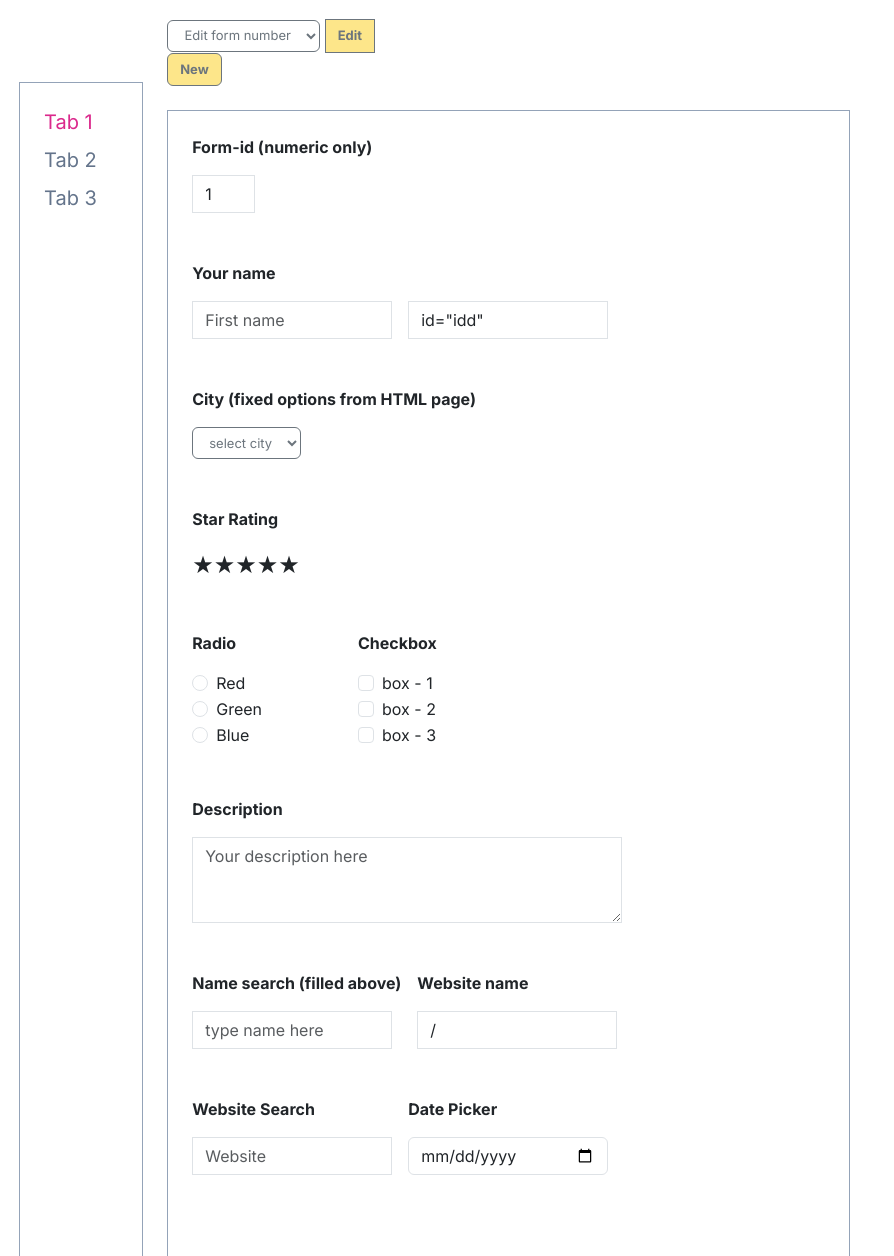
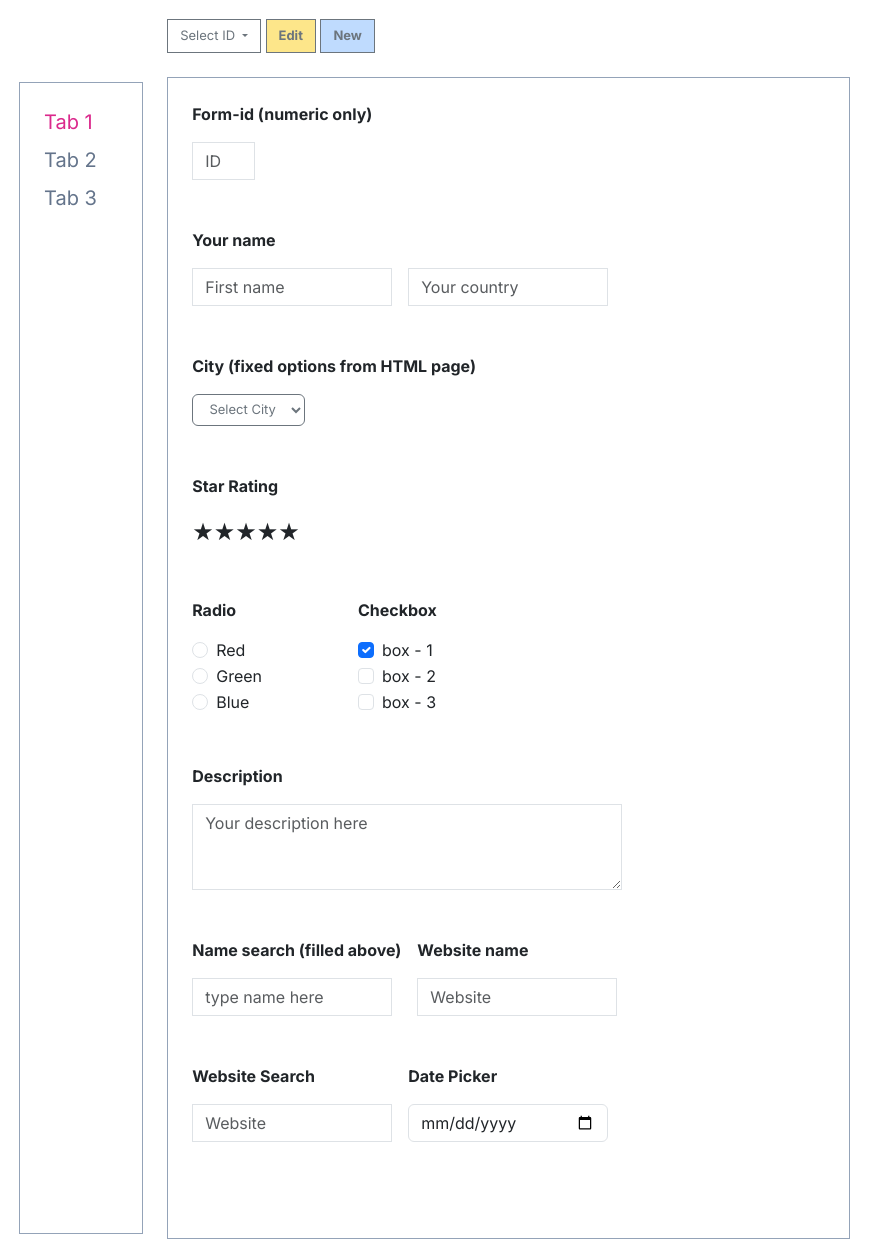
Before and after one commit to sachnaror/formproject, a Django app: page /tab1/ in a window 1280 px wide. Shown: the part 56-1312 px from the top of the page, without its empty margins (0-894 px from the left). Run offline with Django 4.2, Linux system fonts and the light colour scheme; data that the repository does not hold is empty; parts of the project's set-up code (start-up, migrations or seed data) failed here and were passed over.

Commit message:
Revert "added optino to edit previous filled forms part 2"

```diff
--- a/form1/models.py
+++ b/form1/models.py
@@ -29,7 +29,7 @@ class tab_one_model(models.Model):
     ratings = models.IntegerField(default=0, validators=[MaxValueValidator(5)])
     # date = models.DateField(null=True, blank=True)
     date = models.DateField(null=False, auto_now_add=True)
-#     namesearch = models.CharField(null=False, max_length=100, default='mona')
+    namesearch = models.CharField(null=False, max_length=100, default='mona')
 
     COLOR_CHOICES = [
         ('none', 'None'),
@@ -58,7 +58,7 @@ class tab_one_model(models.Model):
     # created_at = models.DateTimeField(auto_now_add=True)
     # updated_at = models.DateTimeField(auto_now=True)
 
-    user_id = models.IntegerField(null=False,default=1)
+    tem = models.IntegerField(null=False)
 
     # (User, on_delete=models.CASCADE, related_name='user_id', default=1)
 
--- a/form1/templates/Tab1.html
+++ b/form1/templates/Tab1.html
@@ -12,7 +12,7 @@
 </head>
 
 <body>
-
+    <form method="post"> {% csrf_token %}
         <!-- Navigation Bar -->
         <nav class="bg-blue-100 fs-6 nav-padding py-3"> {{ user_email }} (GH: {{ user_id }}) <a href="{% url 'login' %}" class="btn btn-outline-secondary bg-red fw-bolder ms-auto logout">Logout</a> </nav> <!-- Main Grid Layout -->
         <div class="grid mb-5">
@@ -36,62 +36,60 @@
                 <!-- Action Buttons -->
                 <div class="d-flex justify-content-between">
                     <div>
-                        <form method="GET" action="edit"> {% csrf_token %}
-                            <select name="digit" id="dropdownMenuButton2" class="btn btn-outline-secondary dropdown-toggle">
-                                <option value="None">Edit form number</option>
-                                {% for i in temp %}
-                                <option value={{i}}>{{i}}</option>
+                        <div class="dropdown d-inline">
+                            <button class="btn btn-outline-secondary dropdown-toggle custom-dropdown" type="button" id="dropdownMenuButton1" data-bs-toggle="dropdown" aria-expanded="false">
+                                Select ID
+                            </button>
+                            <ul class="dropdown-menu" aria-labelledby="dropdownMenuButton1">
+                                {% for form_id in forms %}
+                                    <li><a class="dropdown-item" href="#" onclick="selectDropdownItem('{{ form_id }}')">{{ form_id }}</a></li>
                                 {% endfor %}
-                                <!-- add values here from backend -->
-                            </select>
-                            <button type="submit" class="btn btn-outline-secondary bg-yellow fw-bolder" id="editButton">Edit</button>
-                        </form>
-                            <a class="btn btn-outline-secondary bg-yellow fw-bolder" id="editButton" href="{% url 'tab1' %}">New</a>
-
+                            </ul>
+                        </div>
+                        <button type="button" class="btn btn-outline-secondary bg-yellow fw-bolder" id="editButton">Edit</button>
+                        <button type="button" class="btn btn-outline-secondary bg-blue fw-bolder" id="cancelButton" style="display: none;">Cancel</button>
+                        <button type="button" class="btn btn-outline-secondary fw-bolder" id="deleteButton" style="display: none;">Delete</button>
+                        <button type="button" class="btn btn-outline-secondary bg-blue-200 fw-bolder" id="newButton">New</button>
                     </div>
-                </div>
-                <form method="post" action=""> {% csrf_token %}
-                    <!-- Form Fields -->
+                </div> <!-- Form Fields -->
                 <div class="mt-4 border-custom p-4 pb-5">
                     <!-- Form ID Field -->
                     <div class="mb-5">
-                        <p class="fw-bolder">Form-id (numeric only)</p> <input type="number" name="digit" class="form-control width-50 border-radius" id="isd" value={{count}} pattern="\d*" style="width: 10%;" readonly />
+                        <p class="fw-bolder">Form-id (numeric only)</p> <input type="number" name="digit" class="form-control width-50 border-radius" id="isd" placeholder="ID" pattern="\d*" style="width: 10%;" />
                     </div> <!-- Name and Country Fields -->
                     <div class="mb-5">
                         <p class="fw-bolder">Your name</p>
-                        <div class="d-flex gap-3 align-items-center"> <input type="text" name="name" class="form-control width-200 border-radius" placeholder="First name" value="{% if formdata.name %}{{ formdata.name }}{% else %}{% endif %}" id="id"/>
-                             <input type="text" name="country" class="form-control width-200 border-radius" value={% if formdata.country %}{{ formdata.country }}{% else %}{% endif %} id="idd" placeholder="Your country" /> </div>
+                        <div class="d-flex gap-3 align-items-center"> <input type="text" name="name" class="form-control width-200 border-radius" id="id" placeholder="First name" /> <input type="text" name="country" class="form-control width-200 border-radius" id="idd" placeholder="Your country" /> </div>
                     </div> <!-- City Dropdown -->
                     <div class="mb-5">
-                        <p class="fw-bolder">City (fixed options from HTML page)</p>
-                        <select name="city" id="dropdownMenuButton2" class="btn btn-outline-secondary dropdown-toggle">
-                            <option value={{formdata.city}}>{% if formdata.city %}{{ formdata.city }}{% else %}select city{% endif %}</option>
+                        <p class="fw-bolder">City (fixed options from HTML page)</p> <select name="city" id="dropdownMenuButton2" class="btn btn-outline-secondary dropdown-toggle">
+                            <option value="None">Select City</option>
                             <option value="delhi">Delhi</option>
                             <option value="gurgaon">Gurgaon</option>
                             <option value="bangalore">Bangalore</option>
                         </select>
                     </div> <!-- Star Rating -->
                     <p class="fw-bolder">Star Rating</p>
-                    <div class="star_rating_card"> <span onclick="fun(1)" class="star">★</span> <span onclick="fun(2)" class="star">★</span> <span onclick="fun(3)" class="star">★</span> <span onclick="fun(4)" class="star">★</span> <span onclick="fun(5)" class="star">★</span> </div> <input type="hidden" id="rating" name="rating" value={% if formdata.rating %}{{ formdata.rating }}{% else %}{% endif %}> <!-- Radio and Checkbox Fields --> <br> <br>
+                    <div class="star_rating_card"> <span onclick="fun(1)" class="star">★</span> <span onclick="fun(2)" class="star">★</span> <span onclick="fun(3)" class="star">★</span> <span onclick="fun(4)" class="star">★</span> <span onclick="fun(5)" class="star">★</span> </div> <input type="hidden" id="rating" name="rating" value="5"> <!-- Radio and Checkbox Fields --> <br> <br>
                     <div class="mb-5">
                         <div class="d-flex gap-5">
                             <!-- Radio Options -->
                             <div class="me-5">
                                 <p class="fw-bolder d-inline-block me-2">Radio</p>
-                                <div class="form-check"> <input class="form-check-input" type="radio" name="color" value="red" id="flexRadioDefault1" {% if formdata.color == 'red' %}checked{% endif %}/> <label class="form-check-label" for="flexRadioDefault1">Red</label> </div>
-                                <div class="form-check"> <input class="form-check-input" type="radio" name="color" value="green" id="flexRadioDefault2" {% if formdata.color == 'green' %}checked{% endif %}/> <label class="form-check-label" for="flexRadioDefault2">Green</label> </div>
-                                <div class="form-check"> <input class="form-check-input" type="radio" name="color" value="blue" id="flexRadioDefault3" {% if formdata.color == 'blue' %}checked{% endif %}/> <label class="form-check-label" for="flexRadioDefault3">Blue</label> </div>
+                                <div class="form-check"> <input class="form-check-input" type="radio" name="color" value="red" id="flexRadioDefault1" /> <label class="form-check-label" for="flexRadioDefault1">Red</label> </div>
+                                <div class="form-check"> <input class="form-check-input" type="radio" name="color" value="green" id="flexRadioDefault2" /> <label class="form-check-label" for="flexRadioDefault2">Green</label> </div>
+                                <div class="form-check"> <input class="form-check-input" type="radio" name="color" value="blue" id="flexRadioDefault3" /> <label class="form-check-label" for="flexRadioDefault3">Blue</label> </div>
                             </div> <!-- Checkbox Options -->
                             <div>
                                 <p class="fw-bolder d-inline-block me-2">Checkbox</p>
-                                <div class="form-check"> <input class="form-check-input" type="checkbox" id="flexCheckDefault" {% if formdata.check1 %}checked{% endif %} name="box1" /> <label class="form-check-label" for="flexCheckDefault">box - 1</label> </div>
-                                <div class="form-check"> <input class="form-check-input" type="checkbox" id="flexCheckDefault" {% if formdata.check2 %}checked{% endif %} name="box2" /> <label class="form-check-label" for="flexCheckDefault">box - 2</label> </div>
-                                <div class="form-check"> <input class="form-check-input" type="checkbox" id="flexCheckDefault" {% if formdata.check3 %}checked{% endif %} name="box3" /> <label class="form-check-label" for="flexCheckDefault">box - 3</label> </div>
+                                <div class="form-check"> <input class="form-check-input" type="checkbox" id="flexCheckDefault" checked="checked" name="box1" /> <label class="form-check-label" for="flexCheckDefault">box - 1</label> </div>
+                                <div class="form-check"> <input class="form-check-input" type="checkbox" id="flexCheckDefault" name="box2" /> <label class="form-check-label" for="flexCheckDefault">box - 2</label> </div>
+                                <div class="form-check"> <input class="form-check-input" type="checkbox" id="flexCheckDefault" name="box3" /> <label class="form-check-label" for="flexCheckDefault">box - 3</label> </div>
                             </div>
                         </div>
                     </div> <!-- Description Field -->
                     <div class="mb-5">
-                        <p class="fw-bolder">Description</p> <textarea class="form-control border-radius textarea-width" name="descrip" id="exampleFormControlTextarea1" rows="3" placeholder="Your description here">{% if formdata.describe %}{{ formdata.describe }}{% endif %}</textarea>
+                        <p class="fw-bolder">Description</p> <textarea class="form-control border-radius textarea-width" name="descrip" id="exampleFormControlTextarea1" rows="3" placeholder="Your description here"></textarea>
                     </div> <!-- Additional Fields -->
                     <div class="mb-5">
                         <div class="d-flex gap-3 align-items-center">
@@ -109,7 +107,7 @@
                             <!-- Website Field -->
                             <div>
                                 <p class="fw-bolder">Website name</p>
-                                 <input type="text" name="webs" class="form-control width-200 border-radius" id="i34d" placeholder="Website" value={% if formdata.website %}{{ formdata.website }}{% endif %}/>
+                                 <input type="text" name="webs" class="form-control width-200 border-radius" id="i34d" placeholder="Website" />
                             </div>
 
 
@@ -125,7 +123,7 @@
                             <!-- Date Picker -->
                             <div>
                                 <p class="fw-bolder">Date Picker</p>
-                                <input id="startDate" name="datepik"class="form-control width-200" type="date" value={% if formdata.date %}{{ formdata.date|date:'Y-m-d' }}{% endif %} />
+                                <input id="startDate" name="datepik"class="form-control width-200" type="date" />
                             </div>
                         </div>
                     </div>
--- a/form1/urls.py
+++ b/form1/urls.py
@@ -10,7 +10,6 @@ urlpatterns = [
     path('register/', views.register, name='register'),
     # path('hello/', views.HelloView.as_view(), name='hello'),
     path('tab1/', views.tab_one, name='tab1'),
-    path('tab1/edit',views.edit_tab_one),
     path('tab2/', views.tab2, name='tab2'),
     path('thanks/', views.thanks, name='thanks'),
     path('form1/', views.register, name='register'),
@@ -18,7 +17,6 @@ urlpatterns = [
     path('form1/login/', views.login, name='login'),
     path('form1/thanks/', views.thanks, name='thanks'),
 
-
     # path('tab_one', views.tab_one, name='tab_one'),
     # path('form1/tab_one', views.tab_one, name='tab_one'),
 
--- a/form1/views.py
+++ b/form1/views.py
@@ -3,10 +3,8 @@
 from django.contrib import messages
 from django.contrib.auth import logout
 from django.contrib.auth.decorators import login_required
-from django.core.exceptions import ValidationError
-from django.http import HttpResponseRedirect,JsonResponse
-from django.shortcuts import redirect, render
-from django.forms.models import model_to_dict
+from django.http import HttpResponseRedirect, JsonResponse
+from django.shortcuts import redirect, render  # Replace with your actual model
 
 from .models import User, tab_one_model
 
@@ -63,6 +61,7 @@ def login(request):
             # Save email and cookie in the context
             request.session['email'] = email
             request.session['id'] = user.id
+
             return redirect('tab1')
         else:
             messages.error(request, "Incorrect password")
@@ -72,15 +71,21 @@ def login(request):
 
 
 def tab_one(request):
+    if request.method == 'POST':
 
-    if request.method == 'POST':
+        user_id = request.session.get('id')
+        user_email = request.session.get('email')
+
+        context = {
+            'user_id': user_id,
+            'user_email': user_email
+        }
+
         digit = request.POST.get('digit')
         if digit is None:
             raise ValueError("Digit is required")
+
         digit = int(digit)
-        user_id = request.session.get('id')
-        user_email = request.session.get('email')
-        count = request.session.get('count')
         name = request.POST.get('name')
         country = request.POST.get('country')
         city = request.POST.get('city')
@@ -89,78 +94,44 @@ def tab_one(request):
         describe = request.POST.get('descrip')
         website = request.POST.get('webs')
         date = request.POST.get('datepik')
+        namesearch = request.POST.get('namesearch')
+
+        # Retrieve checkbox values
         check1 = request.POST.get('box1') == 'on'
         check2 = request.POST.get('box2') == 'on'
         check3 = request.POST.get('box3') == 'on'
+        # temp = request.POST.get('box1')
+        # print(temp)
+        # print(check1, check2, check3)
+        # Create and save the new TabOne instance
         tab_one_instance = tab_one_model(
-            digit=digit, user_id=user_id, name=name, country=country, city=city,
-            color=color, ratings=ratings, date=date, website=website, describe=describe, check1=check1, check2=check2, check3=check3)
+            digit=digit, tem=user_id, name=name, country=country, city=city,
+            color=color, ratings=ratings, namesearch=namesearch, date=date, website=website, describe=describe, check1=check1, check2=check2, check3=check3)
+        tab_one_instance.save()
 
-        tab_one_instance.save()
         return redirect('thanks')
+
+        # except (ValueError, ValidationError) as e:
+        #     # Handle form validation errors
+        #     context = {'error': str(e)}
+        #     return render(request, 'tab1.html', context)
 
     else:
         # Use request.session instead of session
         user_id = request.session.get('id')
+        # Use request.session instead of session
         user_email = request.session.get('email')
-        count = tab_one_model.objects.filter(user_id=user_id).count()
-        count = count+1
-        temp = []
-        for i in range(1,count):
-            temp.append(i)
-        context = dict()
-        formdata = dict()
-        context['formdata'] = formdata
-        context['user_id'] = user_id
-        context['user_email'] = user_email
-        context['count']=count
-        context['temp']=temp
 
-        return render(request, 'tab1.html', context)
-
-def edit_tab_one(request):
-    if request.method == 'POST':
-        print("insdie post")
-        digit = request.POST.get('digit')
-        if digit is None:
-            raise ValueError("Digit is required")
-        digit = int(digit)
-        user_id = request.session.get('id')
-        user_email = request.session.get('email')
-        count = request.session.get('count')
-        name = request.POST.get('name')
-        country = request.POST.get('country')
-        city = request.POST.get('city')
-        color = request.POST.get('color')
-        ratings = request.POST.get('rating')
-        describe = request.POST.get('descrip')
-        website = request.POST.get('webs')
-        date = request.POST.get('datepik')
-        check1 = request.POST.get('box1') == 'on'
-        check2 = request.POST.get('box2') == 'on'
-        check3 = request.POST.get('box3') == 'on'
-        tab_one_model.objects.filter(digit=digit).update(digit=digit, user_id=user_id, name=name, country=country, city=city,color=color, ratings=ratings, date=date, website=website, describe=describe, check1=check1, check2=check2, check3=check3)
-        return redirect('thanks')
-    if(request.method == 'GET'):
-        user_id = request.session.get('id')
-        user_email = request.session.get('email')
-        digit = request.GET.get('digit')
-        formdata = tab_one_model.objects.get(digit=digit)
-        formdata = model_to_dict(formdata)
-        count = tab_one_model.objects.filter(user_id=user_id).count()
-        count = count+1
-        temp = []
-        for i in range(1,count):
-            temp.append(i)
         context = dict()
         context['user_id'] = user_id
         context['user_email'] = user_email
-        context['count']=digit
-        context['temp']=temp
-        context['formdata']=formdata
+
+        # print(user_id)
+        # print(user_email)
         return render(request, 'tab1.html', context)
+
+
 def thanks(request):
-    print("inside thanks function")
     return render(request, 'thanks.html')
 
 
```
Also changed, not shown: form1/migrations/0001_initial.py, form1/migrations/0002_alter_tab_one_model_asdf.py (deleted), form1/migrations/0003_rename_asdf_tab_one_model_temp.py (deleted), form1/migrations/0004_rename_temp_tab_one_model_tt.py (deleted), form1/migrations/0005_remove_tab_one_model_tt_tab_one_model_ttt2.py (deleted), form1/migrations/0006_rename_ttt2_tab_one_model_user_id.py (deleted).
